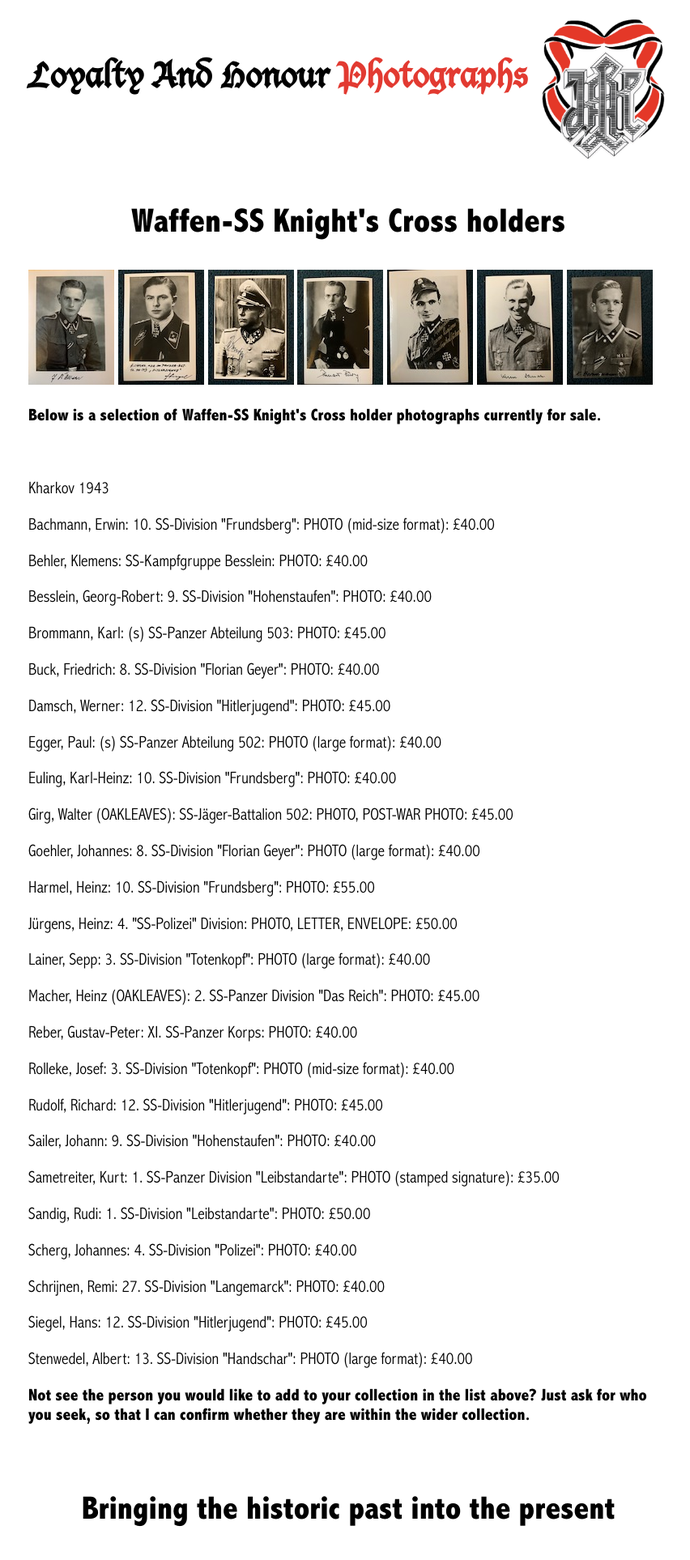
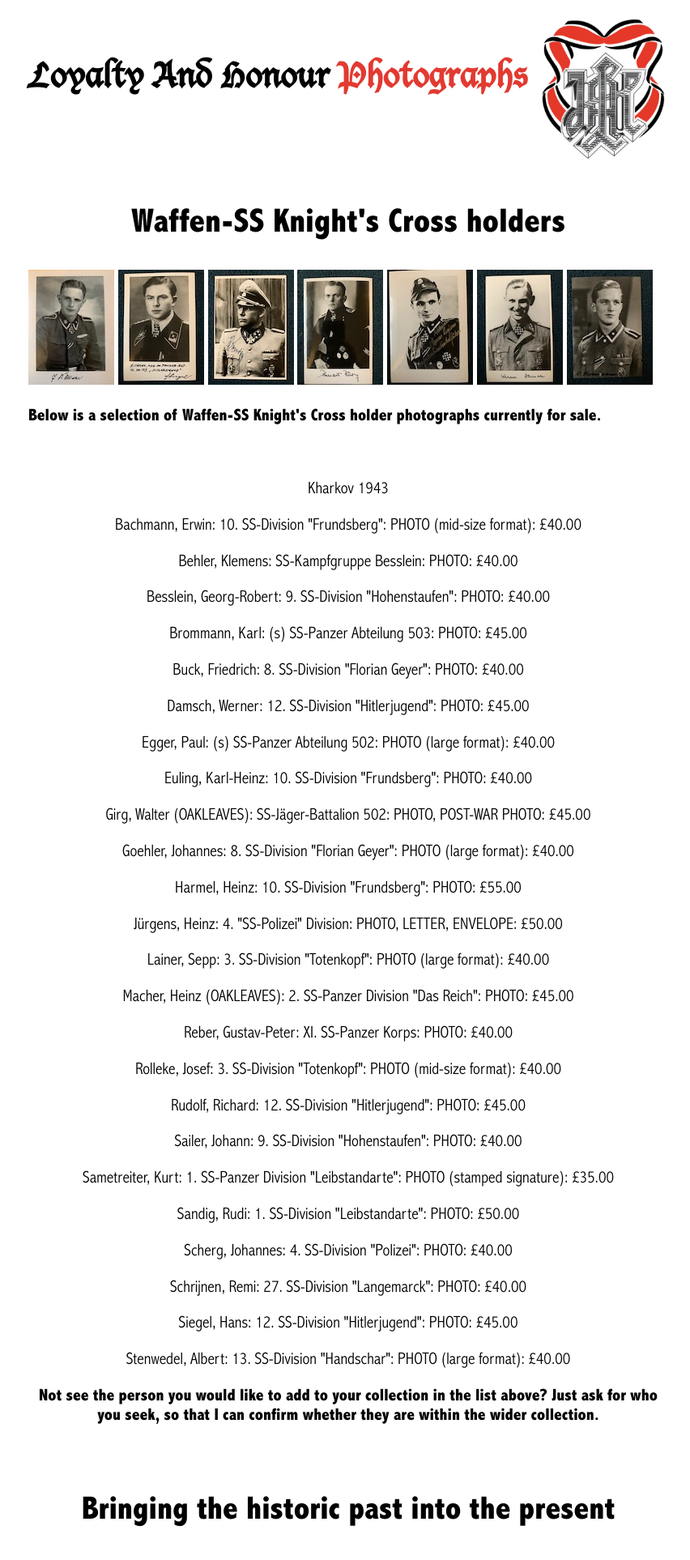
Before and after one commit to lahphotographs/lahphotographs.github.com, a Jekyll site: the page built from Waffen_SS_photos.md, in a window 1280 px wide. Shown: the whole page at 81% size, without its empty margins (210-1062 px from the left). Built offline with Jekyll 4.4.1, drawn with Linux system fonts in a browser that asks for light colours.

```diff
--- a/Waffen_SS_photos.md
+++ b/Waffen_SS_photos.md
@@ -16,7 +16,7 @@ permalink: /waffen_ss_photos.html
 <br />
 <p><b>Below is a selection of Waffen-SS Knight's Cross holder photographs currently for sale.</b></p>
 <br />
-<p><centre>Kharkov 1943<centre/><p/>
+<p><center>Kharkov 1943<center/><p/>
 <p>Bachmann,	Erwin:	10. SS-Division "Frundsberg":	PHOTO (mid-size format): £40.00
 <p>Behler,	Klemens:	SS-Kampfgruppe Besslein:	PHOTO: £40.00
 <p>Besslein,	Georg-Robert:	9. SS-Division "Hohenstaufen":	PHOTO: £40.00
```
